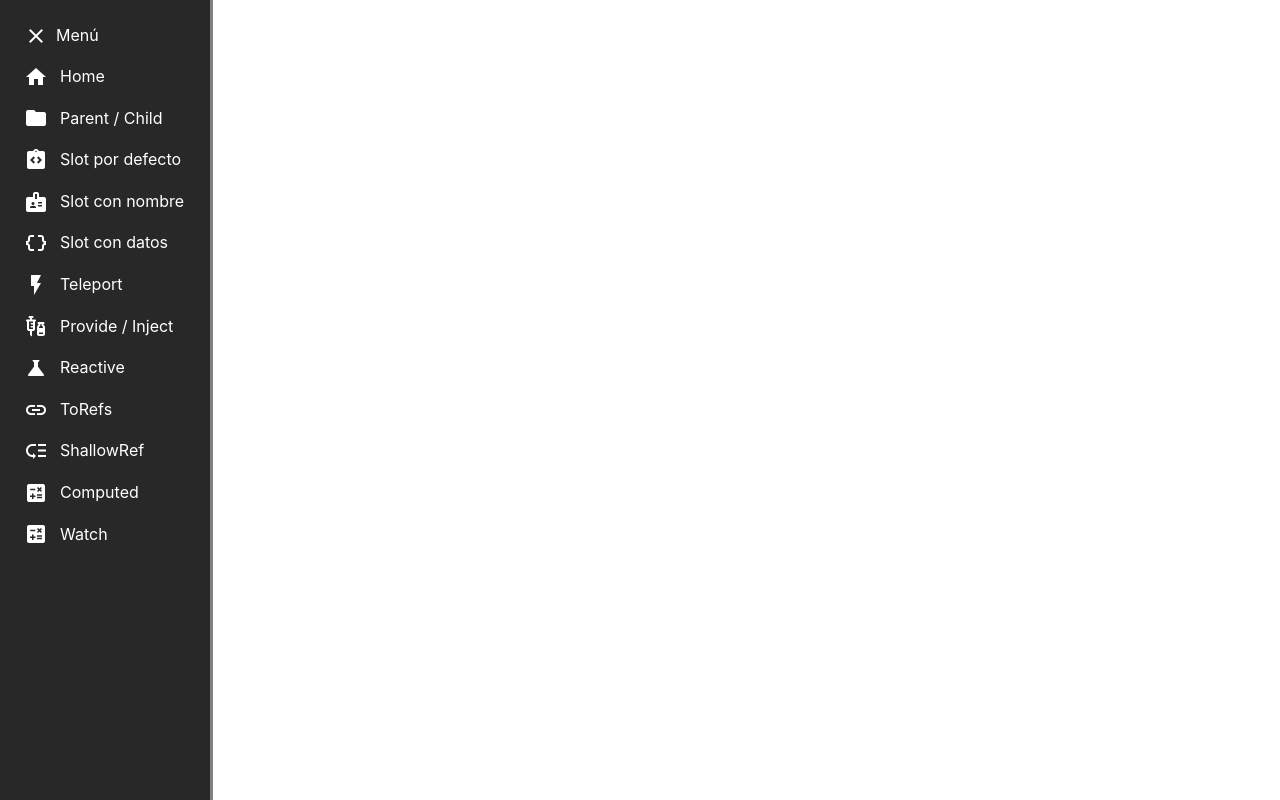
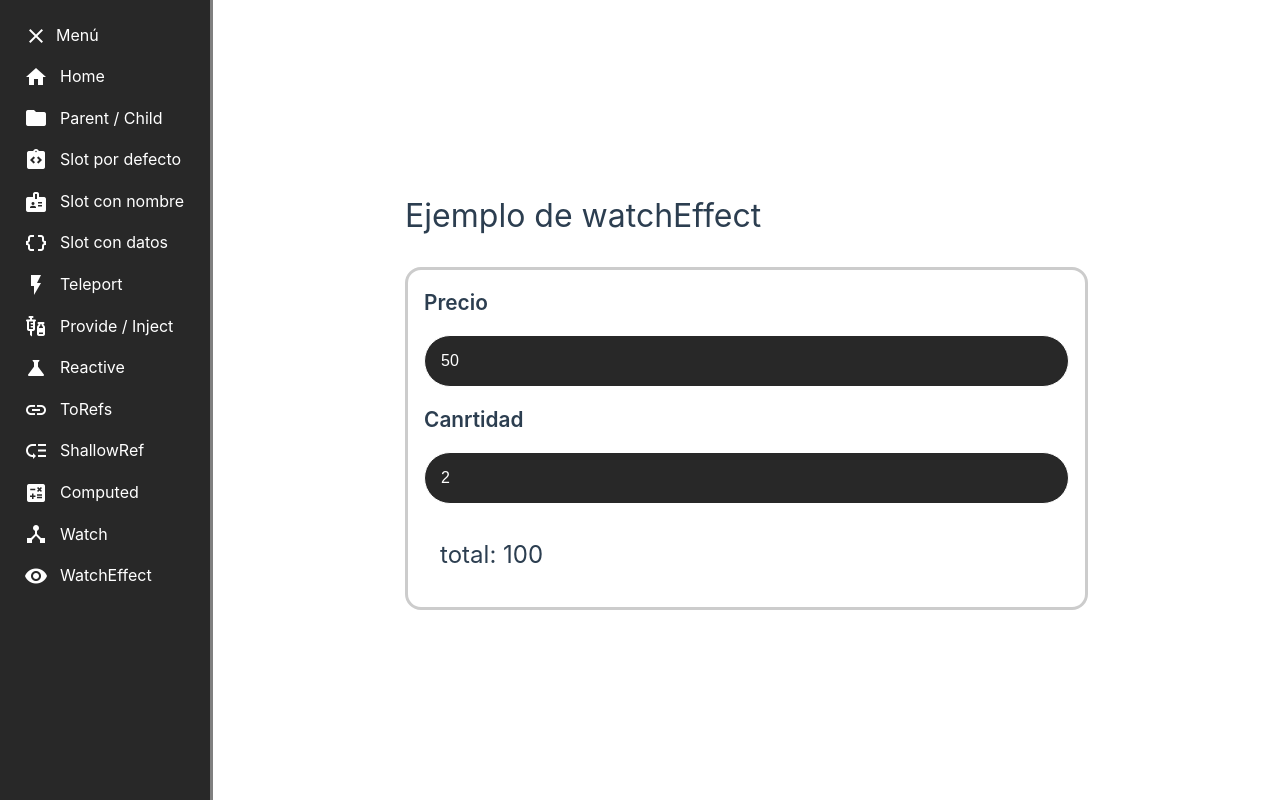
Before and after one commit to Naiare7/investigationVue, a Vue app: page /ExampleWatchEffect in a window 1280 px wide. Built offline with nearby package versions, Linux system fonts and the light colour scheme.

Commit message:
example of watchEffect

```diff
--- a/src/components/ExampleComputed/Computed.vue
+++ b/src/components/ExampleComputed/Computed.vue
@@ -30,6 +30,7 @@ const total = computed(() => price.value * quantity.value)
 <template>
     <div>
         <h1>Ejemplo de propiedad Computada</h1>
+        <br>
         <BaseCard>
             <BaseInput :text-label="'Nombre'" v-model="upperName"/>
             <BaseInput :text-label="'Apellido'" v-model="lastName"/>
--- /dev/null
+++ b/src/components/ExampleWatch/WatchEffect.vue
@@ -0,0 +1,40 @@
+<script setup>
+import { ref, watchEffect, computed } from 'vue'
+import BaseCard from '../common/BaseCard.vue'
+import BaseInput from '../common/BaseInput.vue'
+
+const price = ref(50)
+const quantity = ref(2)
+const className = ref('')
+
+const total = computed(() => price.value * quantity.value)
+
+watchEffect(() => {
+    className.value = total.value > 500 ? 'priceHight' : ''
+})
+</script>
+
+<template>
+    <div>
+        <h1>Ejemplo de watchEffect</h1>
+        <br>
+        <BaseCard>
+            <BaseInput :text-label="'Precio'" v-model="price"/>
+            <BaseInput :text-label="'Canrtidad'" v-model="quantity"/>
+            <br>
+            <h2 :class="['default', className]">total: {{ total }}</h2>
+        </BaseCard>
+    </div>
+</template>
+
+<style scoped>
+.priceHight {
+    background-color: red;
+    color: white;
+    transition: background-color 1seg ease-in-out;
+}
+.default {
+    border-radius: 1rem;
+    padding: 1rem;
+}
+</style>
--- a/src/components/NavSidebar.vue
+++ b/src/components/NavSidebar.vue
@@ -44,7 +44,8 @@ const menu = [
   { name: 'ToRefs', path: '/ExampleToRefs', icon: 'link' },
   { name: 'ShallowRef', path: '/ExampleShallowRefReactive', icon: 'low_priority' },
   { name: 'Computed', path: '/ExampleComputed', icon: 'calculate' },
-  { name: 'Watch', path: '/ExampleWatch', icon: 'calculate' },
+  { name: 'Watch', path: '/ExampleWatch', icon: 'device_hub' },
+  { name: 'WatchEffect', path: '/ExampleWatchEffect', icon: 'visibility' },
 ]
 </script>
 
--- a/src/router/index.js
+++ b/src/router/index.js
@@ -11,6 +11,7 @@ import ExampleToRefs from '@/views/ExampleToRefs.vue'
 import ExampleShallowRefReactive from '@/views/ExampleShallowRefReactive.vue'
 import ExampleComputed from '@/views/ExampleComputed.vue'
 import ExampleWatch from '@/views/ExampleWatch.vue'
+import ExampleWatchEffect from '@/views/ExampleWatchEffect.vue'
 
 const router = createRouter({
   history: createWebHistory(import.meta.env.BASE_URL),
@@ -75,6 +76,11 @@ const router = createRouter({
       name: 'Example Watch',
       component: ExampleWatch,
     },
+    {
+      path: '/ExampleWatchEffect',
+      name: 'Example WatchEffect',
+      component: ExampleWatchEffect,
+    },
   ],
 })
 
--- /dev/null
+++ b/src/views/ExampleWatchEffect.vue
@@ -0,0 +1,8 @@
+<script setup>
+import WatchEffect from '@/components/ExampleWatch/WatchEffect.vue';
+
+</script>
+
+<template>
+    <WatchEffect />
+</template>
```
